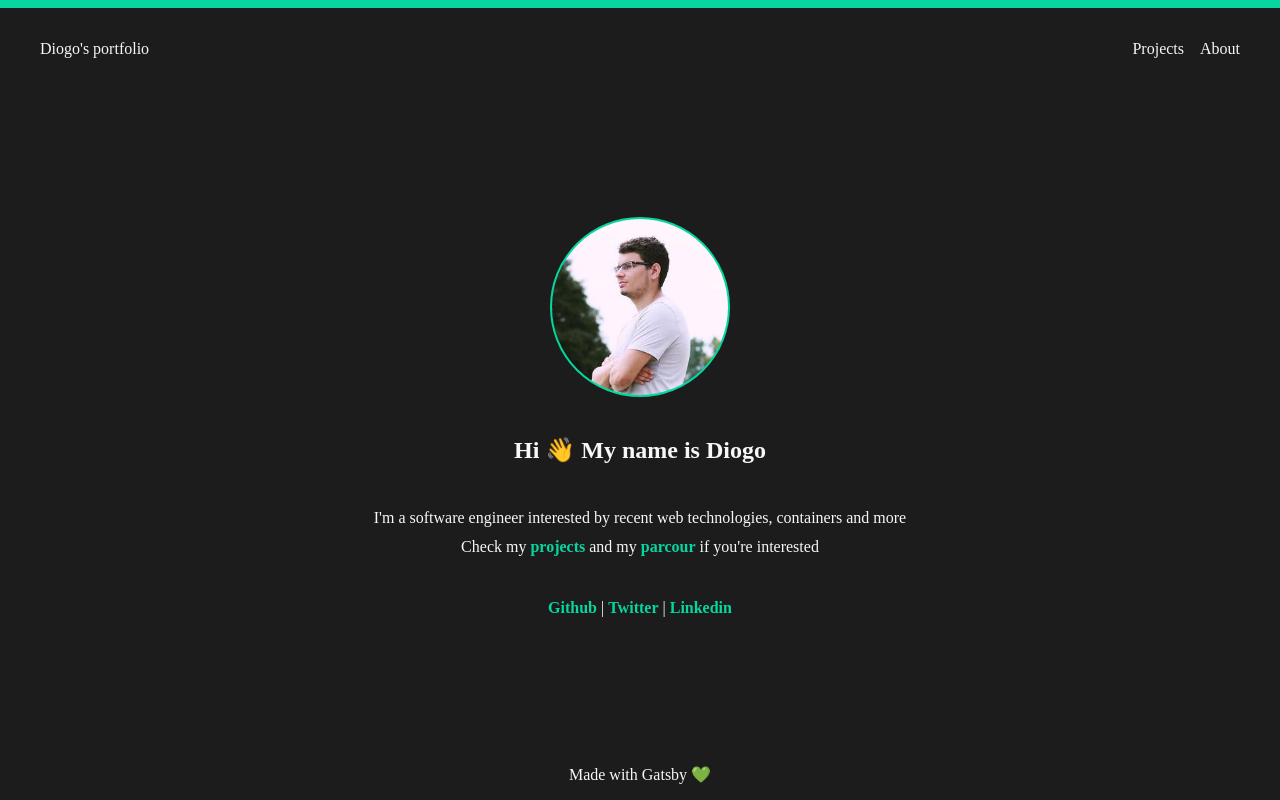
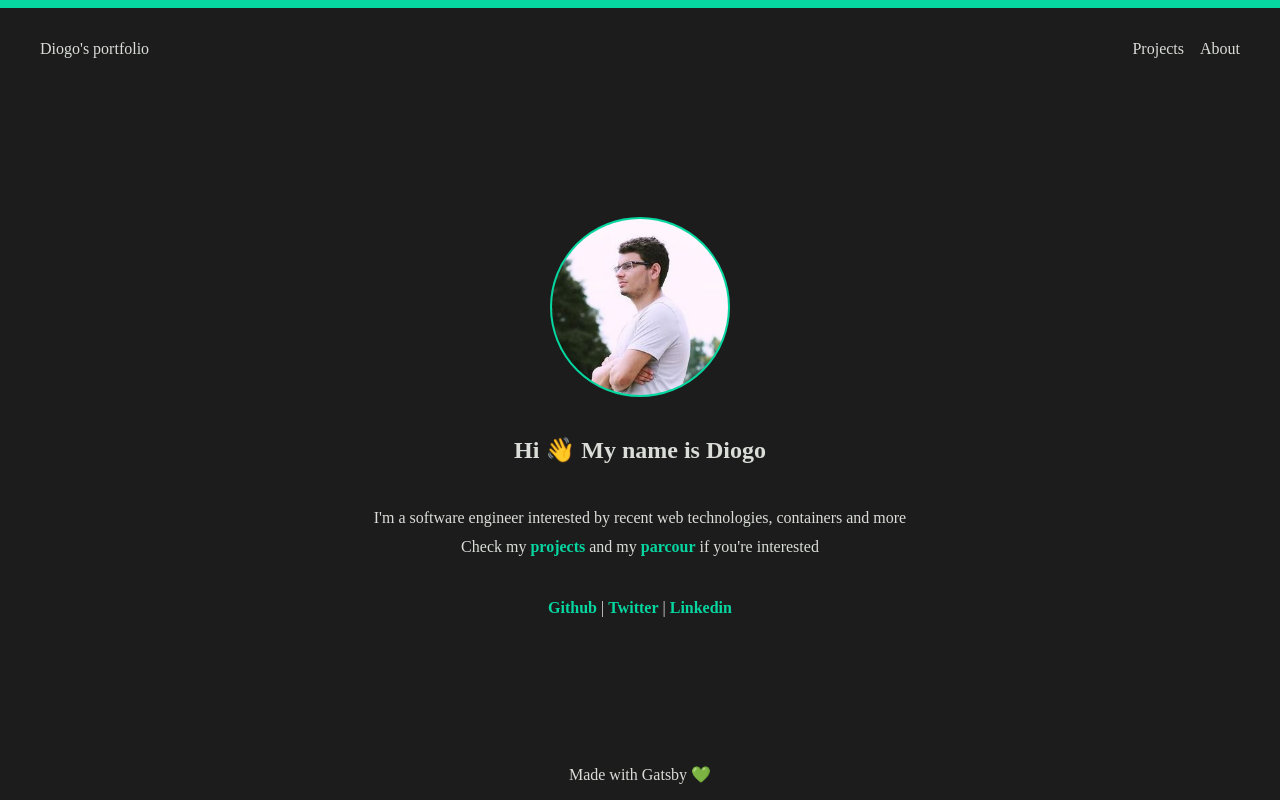
Before and after one commit to Diogo-Ferreira/portfolio-gatsby, a Gatsby site: page / in a window 1280 px wide. Built offline with nearby package versions, Linux system fonts and the light colour scheme; Gatsby itself is replaced by a stand-in of ours.

Commit message:
new color

```diff
--- a/src/config/theme.js
+++ b/src/config/theme.js
@@ -1,7 +1,7 @@
 export default {
     primaryColor: '#06D6A0',
     secondaryColor: '#d2dae2',
-    textColor: '#F6F7F8',
+    textColor: '#DADDD8',
     inverseTextColor: '#FFF',
     font: 'Avenir',
     background: '#1C1C1C'
```
